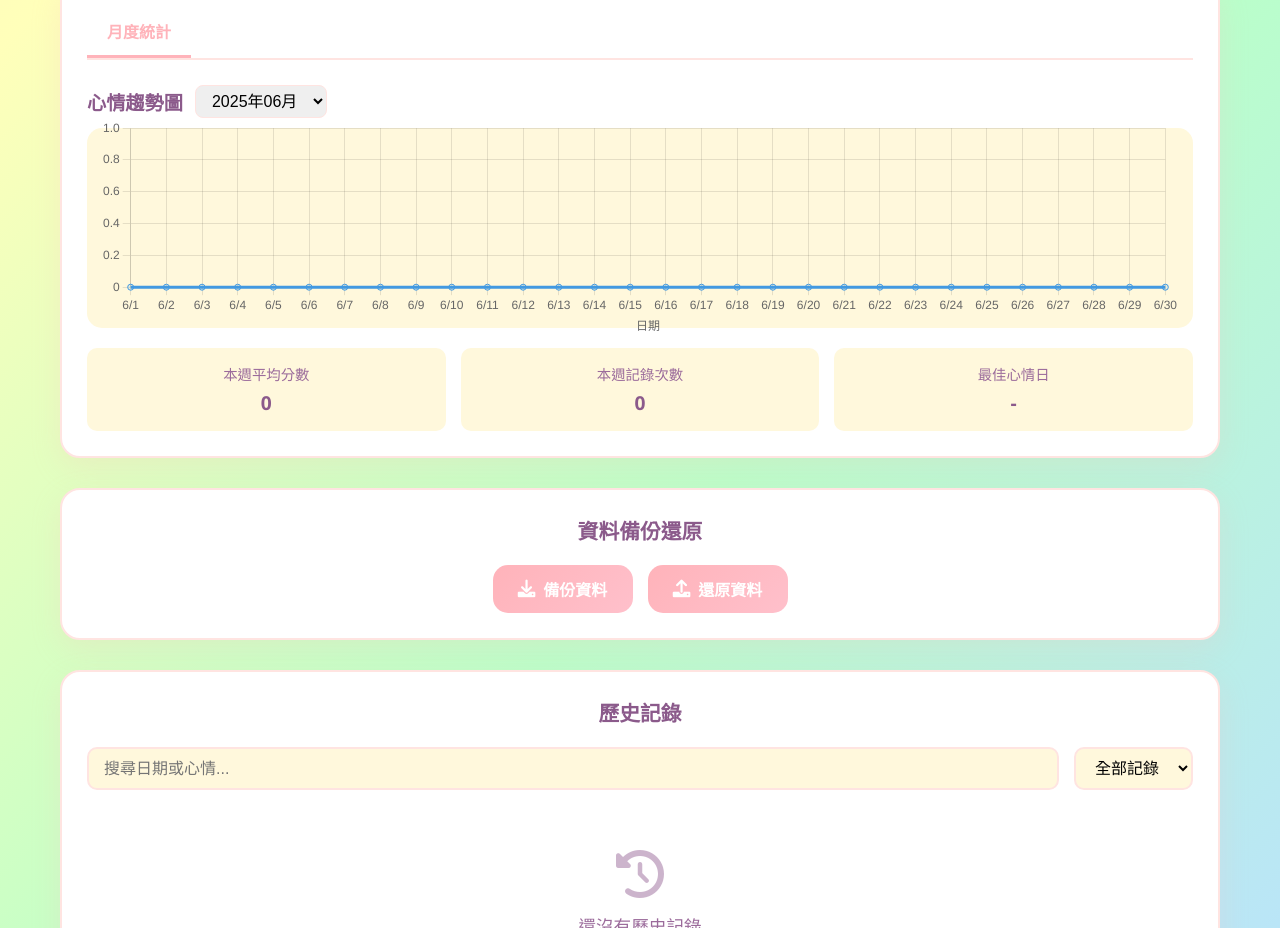
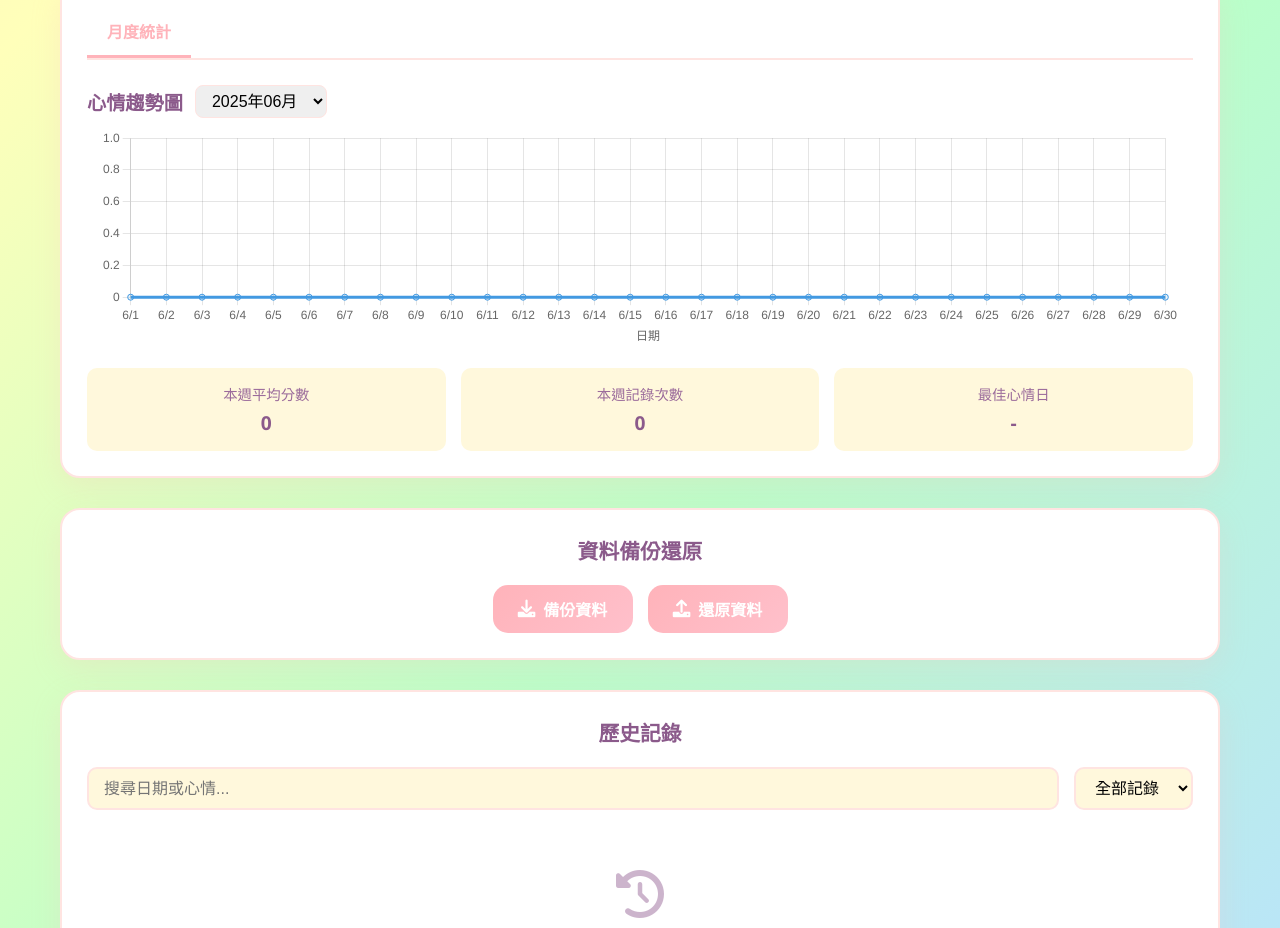
Before and after one commit to chenyuan0627/my-mood-tracker, a plain HTML site: page index.html in a window 1280 px wide. Shown: the part 2285-3213 px from the top of the page. Drawn offline with nearby package versions, Linux system fonts and the light colour scheme.

Commit message:
Update styles.css
趨勢圖改善

```diff
--- a/styles.css
+++ b/styles.css
@@ -621,14 +621,24 @@ header p {
     font-size: 1.2rem;
 }
 
+.weekly-chart {
+    width: 100%;
+}
+
+#weeklyChart.chart-container {
+    background: transparent;
+}
+
 .chart-container {
-    height: 200px;
+    width: auto;
+    min-width: unset;
+    max-width: unset;
+    margin: 0 auto 20px auto;
     background: #FFF8DC;
     border-radius: 15px;
     display: flex;
     align-items: center;
     justify-content: center;
-    margin-bottom: 20px;
     color: #9B6B9B;
     font-size: 1.1rem;
 }
```
